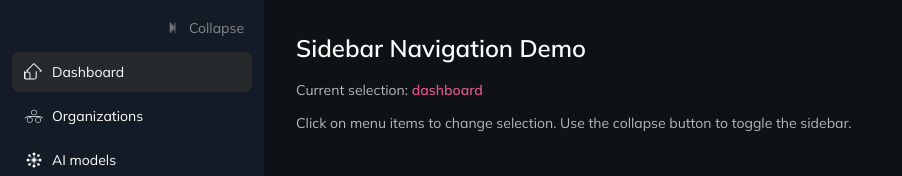
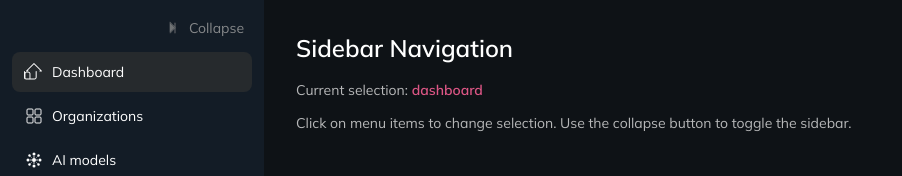
Before and after one commit to danzub/ibexa-ds, a React (Vite) app: page / in a window 1280 px wide. Shown: the top 176 px of the page, without its empty margins (0-902 px from the left). Built offline with nearby package versions, Linux system fonts and the light colour scheme.

Commit message:
fix: correct SidebarNav icon imports
Use existing icons and define missing ones inline.

```diff
--- a/src/App.tsx
+++ b/src/App.tsx
@@ -13,7 +13,7 @@ const App: React.FC = () => {
     <div className="app">
       <SidebarNav selectedId={selectedId} onSelect={setSelectedId} />
       <main className="app__content">
-        <h1>Sidebar Navigation Demo</h1>
+        <h1>Sidebar Navigation</h1>
         <p>
           Current selection: <strong>{selectedId}</strong>
         </p>
--- a/src/components/SidebarNav/SidebarNav.tsx
+++ b/src/components/SidebarNav/SidebarNav.tsx
@@ -2,16 +2,18 @@ import React, { useState } from "react";
 import "./SidebarNav.css";
 import { CollapseButton } from "../CollapseButton";
 import { MainMenuItemBase } from "../MainMenuItemBase";
-import {
-  DashboardIcon,
-  UsersIcon,
-  BrainIcon,
-  ChartIcon,
-  FileTextIcon,
-  BellIcon,
-} from "../../showcase/icons";
+import { DashboardIcon } from "../../showcase/icons";
 
 /* Custom icons for this navigation */
+
+const OrganizationsIcon: React.FC<{ color?: string }> = ({ color = "currentColor" }) => (
+  <svg width="20" height="20" viewBox="0 0 20 20" fill="none" xmlns="http://www.w3.org/2000/svg">
+    <rect x="3" y="3" width="6" height="6" rx="1" stroke={color} strokeWidth="0.938" />
+    <rect x="11" y="3" width="6" height="6" rx="1" stroke={color} strokeWidth="0.938" />
+    <rect x="3" y="11" width="6" height="6" rx="1" stroke={color} strokeWidth="0.938" />
+    <rect x="11" y="11" width="6" height="6" rx="1" stroke={color} strokeWidth="0.938" />
+  </svg>
+);
 
 const AIModelsIcon: React.FC<{ color?: string }> = ({ color = "currentColor" }) => (
   <svg width="20" height="20" viewBox="0 0 20 20" fill="none" xmlns="http://www.w3.org/2000/svg">
@@ -63,7 +65,7 @@ const KnowledgeBaseIcon: React.FC<{ color?: string }> = ({ color = "currentColor
   </svg>
 );
 
-const ReportsIcon: React.FC<{ color?: string }> = ({ color = "currentColor" }) => (
+const NavReportsIcon: React.FC<{ color?: string }> = ({ color = "currentColor" }) => (
   <svg width="20" height="20" viewBox="0 0 20 20" fill="none" xmlns="http://www.w3.org/2000/svg">
     <rect x="3" y="2" width="14" height="16" rx="2" stroke={color} strokeWidth="0.938" />
     <path d="M6 6H14M6 9H14M6 12H10" stroke={color} strokeWidth="0.938" strokeLinecap="round" />
@@ -101,13 +103,13 @@ export interface SidebarNavProps {
 
 const defaultNavItems: NavItem[] = [
   { id: "dashboard", label: "Dashboard", icon: <DashboardIcon /> },
-  { id: "organizations", label: "Organizations", icon: <UsersIcon /> },
+  { id: "organizations", label: "Organizations", icon: <OrganizationsIcon /> },
   { id: "ai-models", label: "AI models", icon: <AIModelsIcon /> },
   { id: "mcp-servers", label: "MCP servers", icon: <MCPServerIcon /> },
   { id: "agents", label: "Agents", icon: <AgentIcon /> },
   { id: "budget", label: "Budget", icon: <BudgetIcon /> },
   { id: "knowledge-base", label: "Knowledge base", icon: <KnowledgeBaseIcon /> },
-  { id: "reports", label: "Reports", icon: <ReportsIcon /> },
+  { id: "reports", label: "Reports", icon: <NavReportsIcon /> },
   { id: "activity-log", label: "Activity log", icon: <ActivityLogIcon /> },
 ];
 
```
